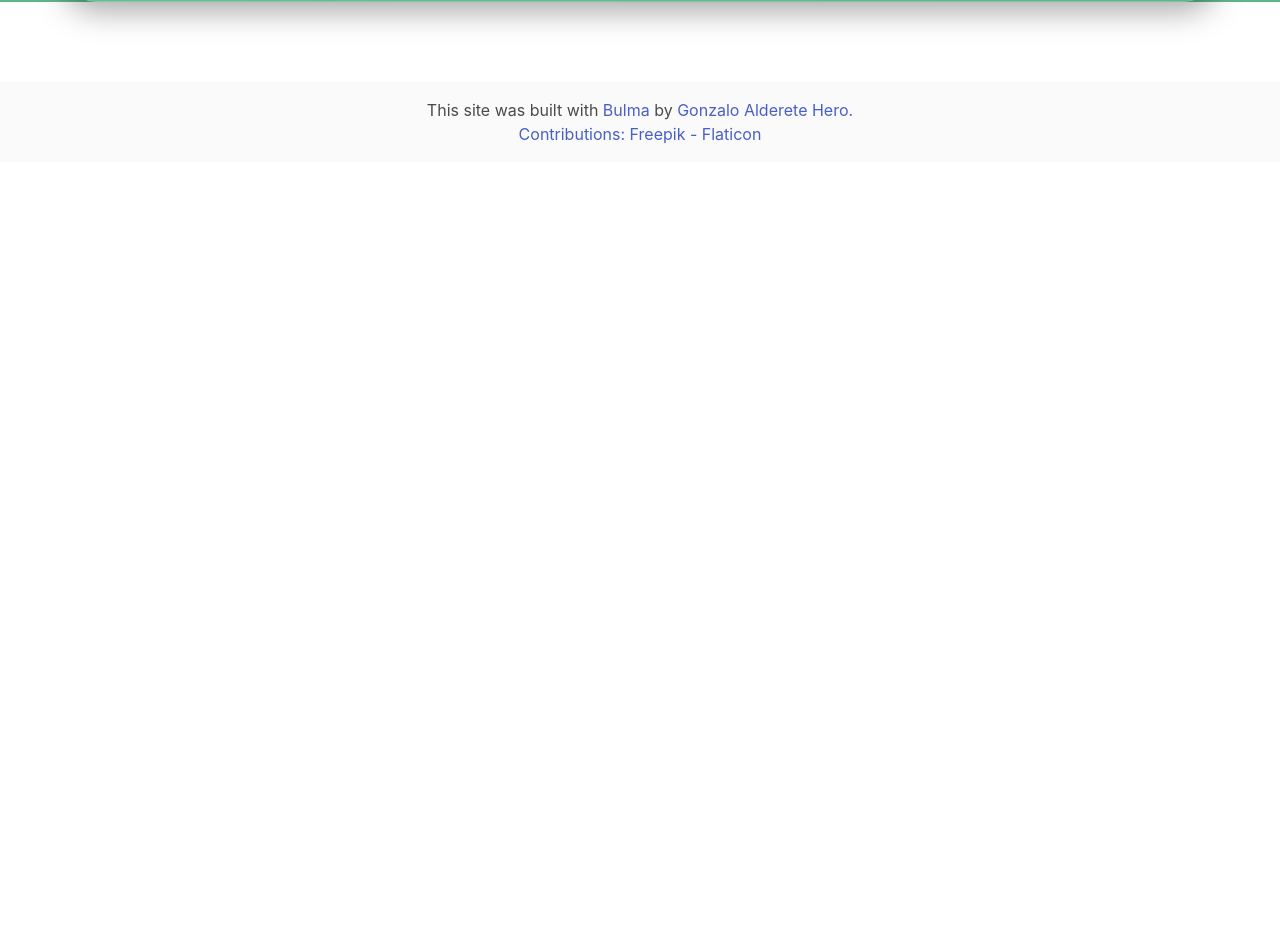
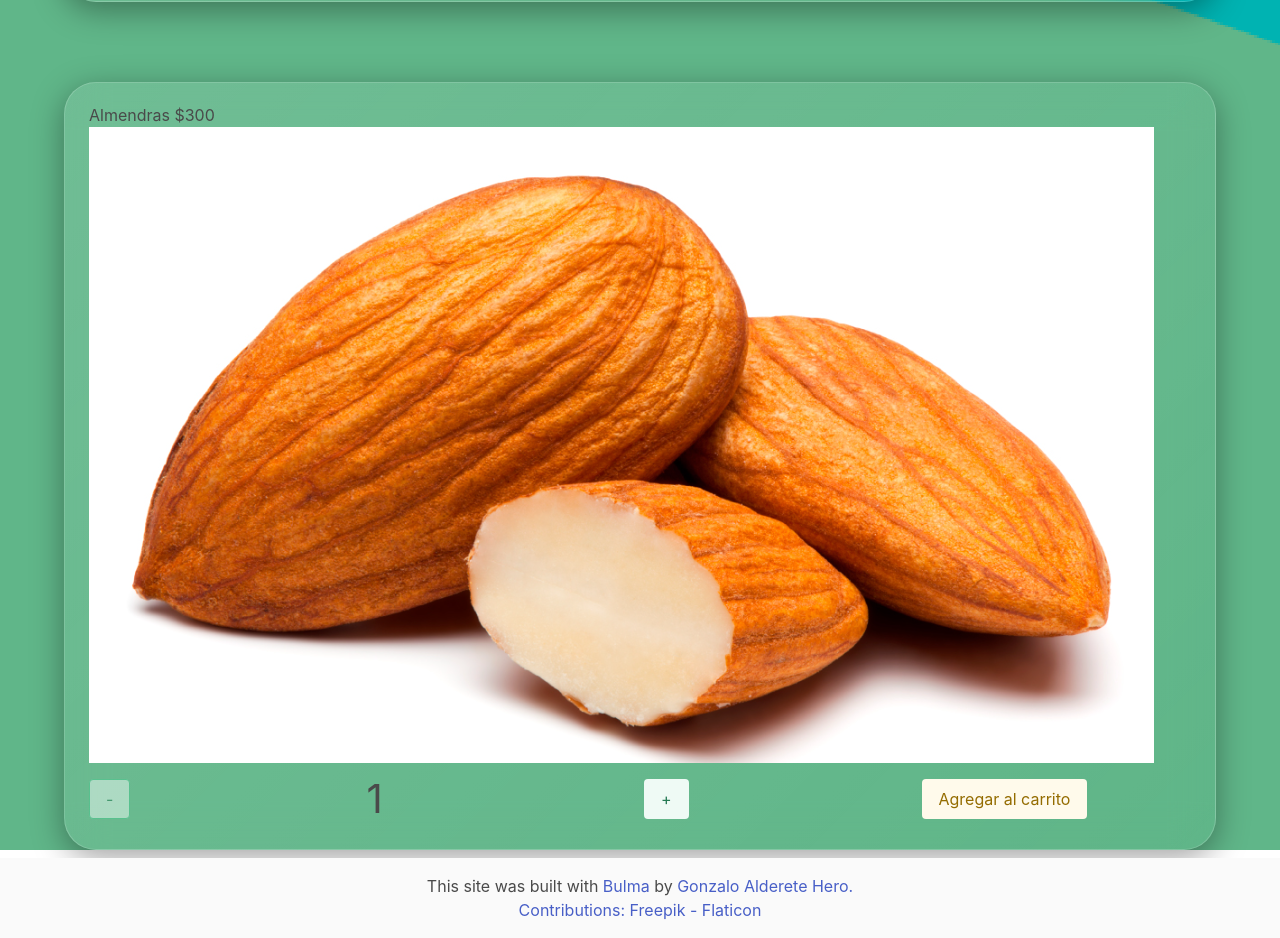
Before and after one commit to GAldereteHero/ProyCursoReact, a React (Create React App) app: page / in a window 1280 px wide. Shown: the part 3520-4458 px from the top of the page. Before the commit the page ends 3682 px from the top, so only its background shows below. Built offline with nearby package versions, Linux system fonts and the light colour scheme.

Commit message:
Se agregan los componentes ItemDetailContainer e ItemDetail

```diff
--- a/src/App.js
+++ b/src/App.js
@@ -7,6 +7,7 @@ import { MainTitle } from "./components/MainTitle/MainTitle";
 import { ItemListContainer } from "./components/Containers/ItemListContainer/ItemListContainer.js";
 import { SpacerBlock } from "./components/Containers/SpacerBlock/SpacerBlock.js";
 import { Footer } from "./components/Footer/Footer.js";
+import { ItemDetailContainer } from "./components/Containers/ItemDetailContainer/ItemDetailContainer.js";
 
 function App() {
   const msj = "Los alimentos órganicos de la tierra a tu mesa";
@@ -18,6 +19,7 @@ function App() {
       <SpacerBlock props={5} /> {/*Props: Specify the space in rem*/}
       <ItemListContainer />
       <SpacerBlock props={5} /> {/*Props: Specify the space in rem*/}
+      <ItemDetailContainer />
       <Footer />
     </div>
   );
--- /dev/null
+++ b/src/assets/singleProduct.js
@@ -0,0 +1,11 @@
+export const singleProduct = [
+    {
+        id:1,
+        image:"almond.png",
+        product:"Almendras",
+        category:"Frutos secos",
+        description:"Pack de almendras fraccionadas por 100gr",
+        price:300,
+        stock:5
+    }
+]
--- /dev/null
+++ b/src/components/Containers/ItemDetailContainer/ItemDetailContainer.js
@@ -0,0 +1,26 @@
+import { React, useState, useEffect } from "react";
+
+import { singleProduct } from "../../../assets/singleProduct.js";
+import { customFetch } from "../../../assets/customFetch.js";
+import { ItemDetail } from "../../ItemDetail/ItemDetail.js"
+
+export const ItemDetailContainer = () => {
+  const [product, setProduct] = useState([]);
+  const [loading, setLoading] = useState(true);
+
+  useEffect(() => {
+    customFetch(singleProduct).then((resp) => {
+      setLoading(false);
+      setProduct(resp[0]);
+    });
+  }, []);
+
+  return (
+    <>
+      <div class="container ">
+        {loading ? ( <progress className="progress is-large is-info" max="100">60%</progress>)
+        : (<ItemDetail product={product} />)}
+      </div>
+    </>
+  );
+};
--- /dev/null
+++ b/src/components/ItemDetail/ItemDetail.js
@@ -0,0 +1,30 @@
+import React from "react";
+
+import { ItemCount } from "../ItemCount/ItemCount";
+
+export const ItemDetail = ({ product }) => {
+
+  const loadImage = require.context("../../assets/img");
+
+  console.log(product.product);
+
+  return (
+    <div>
+      <div class="container ">
+        <div class="notification glass-effect my-2">
+          <p className="">{product.product} ${product.price}</p>
+          <img src={loadImage(`./${product.image}`)} alt="" />
+          <ItemCount
+            initial={1}
+            stock={10}
+            onAdd={(count) => {
+              console.log(
+                `Se agregaron ${count} item/s ${product.product} al carrito`
+              );
+            }}
+          />
+        </div>
+      </div>
+    </div>
+  );
+};
```
